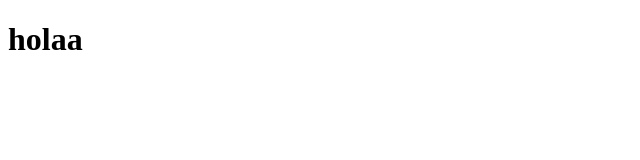
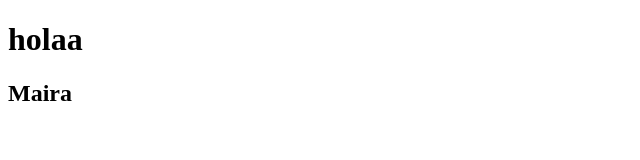
Before and after one commit to campomairataliana15-art/clases-ejemplo, a plain HTML site: page index.html in a window 1280 px wide. Shown: the whole page, without its empty margins (0-640 px from the left). Drawn offline with Linux system fonts and the light colour scheme.

Commit message:
cuarto cambio

```diff
--- a/index.html
+++ b/index.html
@@ -7,5 +7,6 @@
 </head>
 <body>
     <h1>holaa</h1>
+    <h2>Maira</h2>
 </body>
 </html>
```
